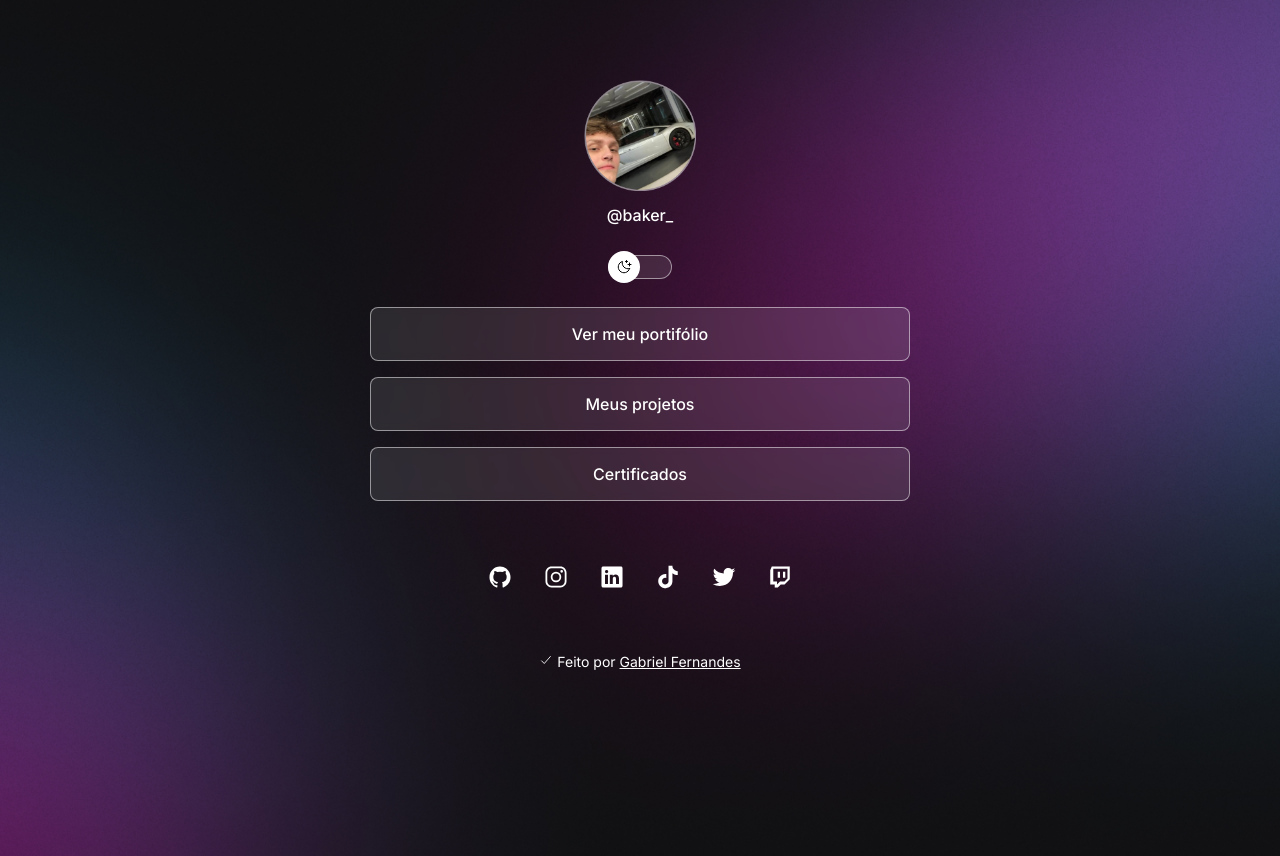
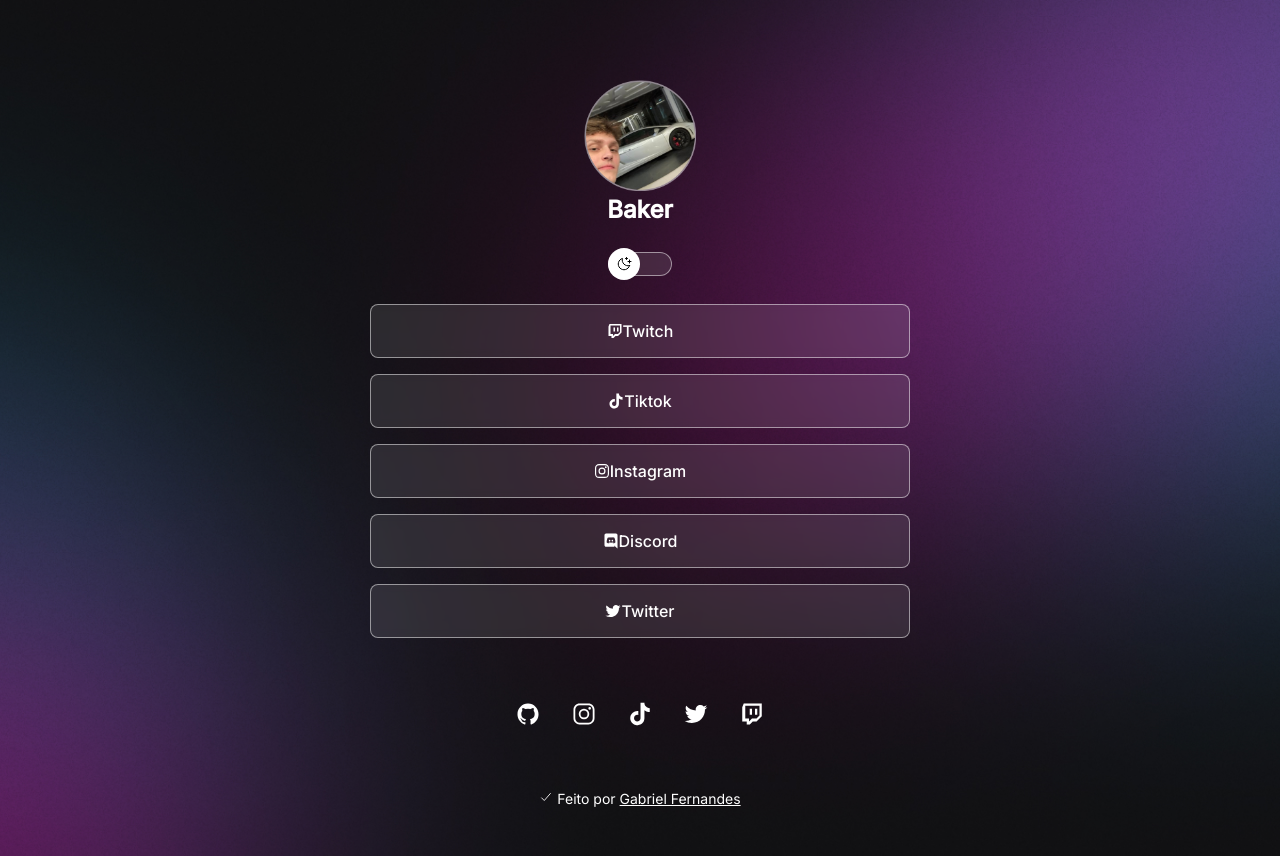
Before and after one commit to BakerDev7777/Profile, a plain HTML site: page index.html in a window 1280 px wide. Drawn offline with nearby package versions, Linux system fonts and the light colour scheme.

Commit message:
icon edit

```diff
--- a/index.html
+++ b/index.html
@@ -21,7 +21,7 @@
           src="./assets/Avatar.png"
           alt="Foto de Baker sorrindo, com uma lamborghini de fundo."
         />
-        <p>@baker_</p>
+        <h2>Baker</h2>
       </div>
 
       <div id="switch" onclick="toggleMode()">
@@ -33,17 +33,25 @@
 
       <ul>
         <li>
-          <a href="#">Ver meu portifólio</a>
+          <a href="https://www.twitch.tv/bkrfps_" target="_blank"><ion-icon name="logo-twitch"></ion-icon>Twitch</a>
         </li>
 
         <li>
-          <a href="https://github.com/BakerDev7777" target="_blank"
-            >Meus projetos</a
+          <a href="https://www.tiktok.com/@gab.accountt" target="_blank"><ion-icon name="logo-tiktok"></ion-icon>Tiktok</a>
+        </li>
+
+        <li>
+          <a href="https://instagram.com/gab.account/" target="_blank"
+            ><ion-icon name="logo-instagram"></ion-icon>Instagram</a
           >
         </li>
 
         <li>
-          <a href="#">Certificados</a>
+          <a href="https://discord.gg/AzF655Phav" target="_blank"><ion-icon name="logo-discord"></ion-icon>Discord</a>
+        </li>
+
+        <li>
+          <a href="https://twitter.com/gabfps_" target="_blank"><ion-icon name="logo-twitter"></ion-icon>Twitter</a>
         </li>
       </ul>
       <div id="social-links">
@@ -53,10 +61,6 @@
 
         <a href="https://instagram.com/gab.account/" target="_blank">
         <ion-icon name="logo-instagram"></ion-icon>
-        </a>
-
-        <a href="https://github.com/BakerDev7777" target="_blank">
-        <ion-icon name="logo-linkedin"></ion-icon>
         </a>
 
         <a href="https://www.tiktok.com/@gab.accountt" target="_blank">
```
